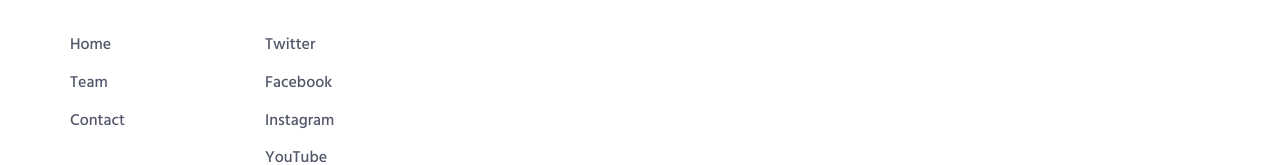
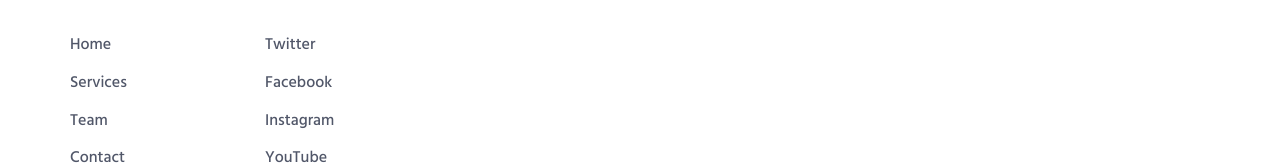
Before and after one commit to cnativesolutions/cnativesolutionsweb, a plain HTML site: page index.html in a window 1280 px wide. Shown: the part 3526-3691 px from the top of the page. Drawn offline with Linux system fonts and the light colour scheme.

Commit message:
Modify services on footer side.

```diff
--- a/index.html
+++ b/index.html
@@ -361,6 +361,7 @@
                             <!-- List -->
                             <ul class="list-unstyled footer-list">
                                 <li class="footer-list-item"><a href="#body">Home</a></li>
+                                <li class="footer-list-item"><a href="#services">Services</a></li>
                                 <li class="footer-list-item"><a href="#about">Team</a></li>
                                 <li class="footer-list-item"><a href="#contact">Contact</a></li>
                             </ul>
```
